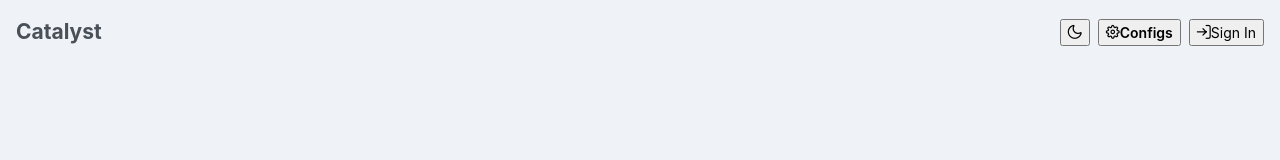
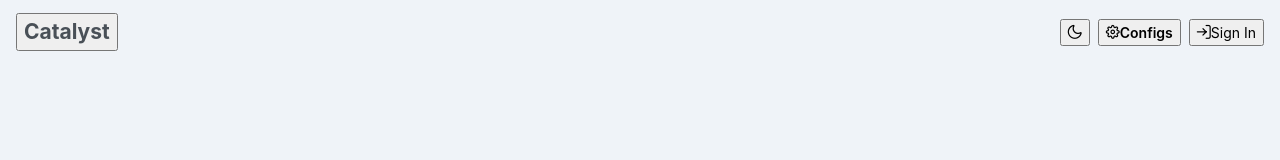
Before and after one commit to ya-ilya/catalyst, a React (Vite) app in the folder frontend/: page /sign-in in a window 1280 px wide. Shown: the top 160 px of the page. Built offline with nearby package versions, Linux system fonts and the light colour scheme.

Commit message:
Improved Header and fixed `.gitattributes` to ignore subdirectories too

```diff
--- a/frontend/src/components/header/Header.css
+++ b/frontend/src/components/header/Header.css
@@ -11,16 +11,12 @@
   height: 64px;
 }
 
-.header .p-menubar-button {
-  display: none !important; /* because we don't have any menu YET */
-}
-
 .header .header-start {
   display: flex;
   align-items: center;
 }
 
-.header .header-title {
+.header .header-start .title {
   font-size: 1.5rem;
   font-weight: 700;
   color: var(--primary-color);
--- a/frontend/src/components/header/Header.tsx
+++ b/frontend/src/components/header/Header.tsx
@@ -2,24 +2,36 @@ import "./Header.css";
 
 import { Button } from "primereact/button";
 import { Menubar } from "primereact/menubar";
+import { memo, useEffect } from "react";
 import { useNavigate } from "react-router";
 
 import { useAuthenticationContext, useThemeContext } from "../../contexts";
 
-export function Header() {
+export const Header = memo(() => {
   const navigate = useNavigate();
 
   const [session] = useAuthenticationContext();
   const [isDarkMode, toggleTheme] = useThemeContext();
 
+  useEffect(() => {
+    try {
+      // Because we don't have any menu YET. And this thing is interfering with accessibility
+      (document.getElementsByClassName("p-menubar-button")[0] as HTMLElement).remove();
+      (document.getElementsByClassName("p-menubar-root-list")[0] as HTMLElement).remove();
+    } catch (error) {
+      // Ignore
+    }
+  }, []);
+
   const start = (
     <div className="header-start">
-      <a
-        href="/"
-        className="header-title"
-      >
-        Catalyst
-      </a>
+      <Button
+        className="title"
+        label="Catalyst"
+        onClick={() => navigate("/")}
+        link
+        text
+      />
     </div>
   );
   const end = (
@@ -73,4 +85,4 @@ export function Header() {
       className="header"
     />
   );
-}
+});
```
Also changed, not shown: 1 other file (tests, documents, lock files or other folders).
